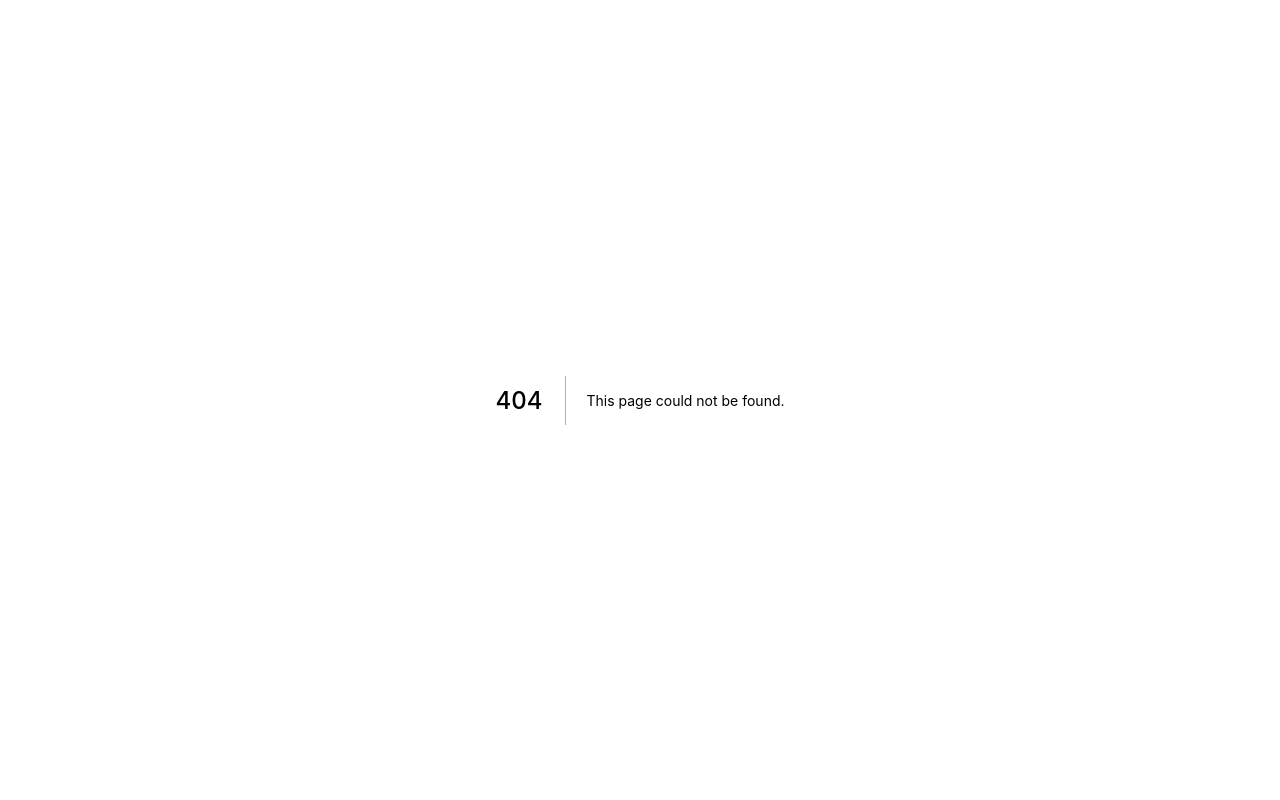
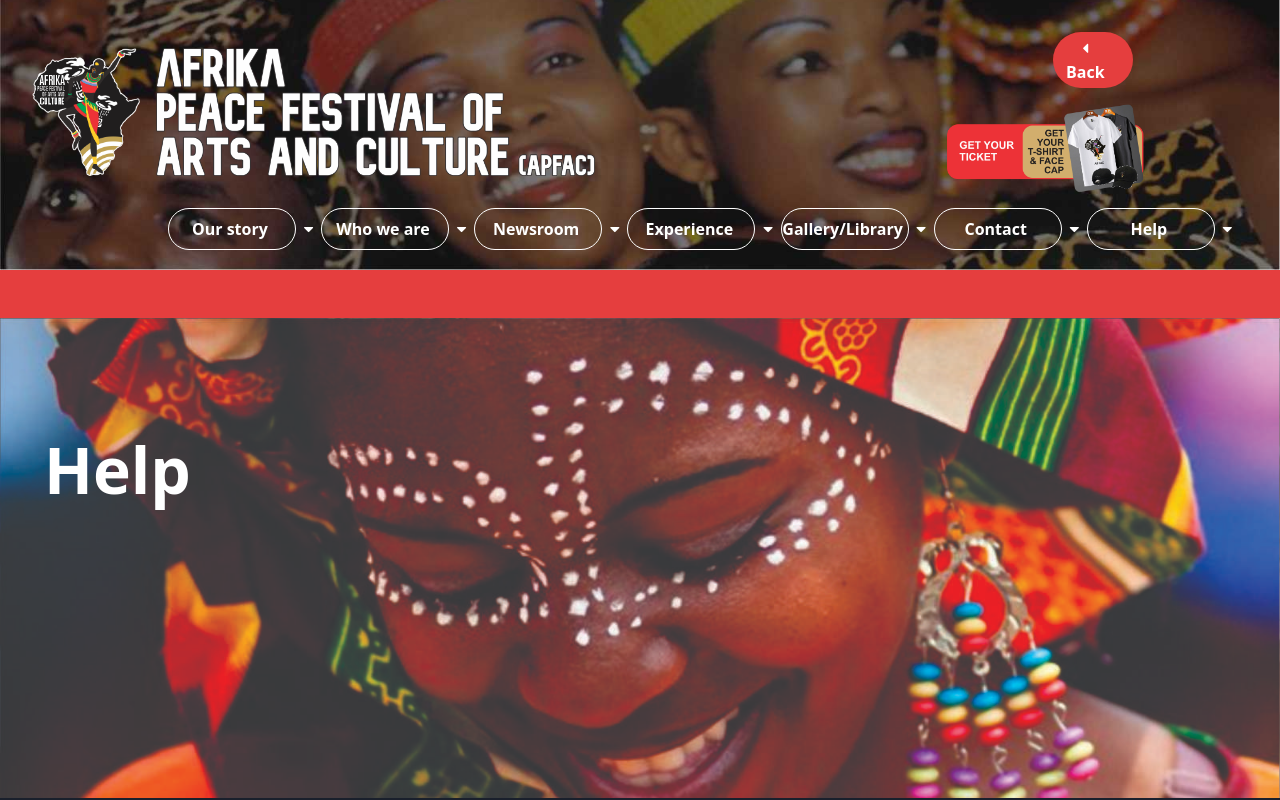
Before and after one commit to AsiwajuDev/apfac, a Next.js app: page /help in a window 1280 px wide. Before the commit this address had no page. Shown: the top 800 px of the page. Built offline with nearby package versions, Linux system fonts and the light colour scheme.

Commit message:
Help page added

```diff
--- a/pages/about.js
+++ b/pages/about.js
@@ -7,7 +7,7 @@ export default function About() {
   fetch("https://test.usapfac.org/wp-json/wp/v2/posts")
     .then((response) => response.json())
     .then((data) => console.log(data))
-    .catch((er) => console.log(err));
+    .catch((err) => console.log(err));
 
   return (
     <Layout imageUrl={{ backgroundImage: "url(/favicon/about-header.jpg)" }}>
@@ -16,7 +16,7 @@ export default function About() {
       </Head>
       <div>
         <div
-          className="bg-cover bg-no-repeat bg-top pt-6 pb-4"
+          className="bg-cover bg-no-repeat bg-top pt-10 pb-12"
           style={{ backgroundImage: "url(/favicon/about.jpg)" }}
         >
           <div className="container px-5 lg:mx-auto">
--- a/pages/contact.js
+++ b/pages/contact.js
@@ -17,7 +17,7 @@ export default function Contact() {
             <div className="flex flex-wrap mr-4 justify-center md:justify-between md:mx-4 lg:mx-0">
               <div className="mb-4">
                 <div className="mx-6 mb-6 pt-24 pb-56">
-                  <p className="text-white font-bold text-xl">apfeac group</p>
+                  <p className="text-white font-bold text-xl">apfac group</p>
                   <p className="text-white text-6xl leading-none sm:text-7xl font-bold pb-4">
                     contact us
                   </p>
--- /dev/null
+++ b/pages/help.js
@@ -0,0 +1,32 @@
+import Head from "next/head";
+import Layout from "../components/layout";
+import { SITE_NAME } from "../lib/constants";
+
+export default function Help() {
+  return (
+    <Layout imageUrl={{ backgroundImage: "url(/favicon/contact-header.jpg)" }}>
+      <Head>
+        <title>{SITE_NAME}</title>
+      </Head>
+      <div>
+        <div
+          className="bg-cover bg-no-repeat bg-top pt-6 pb-4"
+          style={{ backgroundImage: "url(/favicon/contact.jpg)" }}
+        >
+          <div className="container px-5 lg:mx-auto">
+            <div className="flex flex-wrap mr-4 justify-center md:justify-between md:mx-4 lg:mx-0">
+              <div className="mb-4">
+                <div className="mx-6 mb-6 pt-24 pb-56">
+                  {/* <p className="text-white font-bold text-xl">apfac group</p> */}
+                  <p className="text-white text-6xl leading-none sm:text-7xl font-bold pb-4">
+                    Help
+                  </p>
+                </div>
+              </div>
+            </div>
+          </div>
+        </div>
+      </div>
+    </Layout>
+  );
+}
--- a/pages/index.js
+++ b/pages/index.js
@@ -11,7 +11,7 @@ export default function Index() {
       </Head>
       <div>
         <div
-          className="bg-cover bg-no-repeat bg-top pt-10 pb-16"
+          className="bg-cover bg-no-repeat bg-top pt-12 pb-20"
           style={{ backgroundImage: "url(/favicon/home-bg.jpg)" }}
         >
           <div className="container px-5 lg:mx-auto">
--- a/pages/newsroom.js
+++ b/pages/newsroom.js
@@ -50,11 +50,11 @@ export default function Newsroom() {
                 </div>
               </div>
               <div className="md:w-4/5 my-auto">
-                <div className="mx-16">
+                <div className="mx-4">
                   <p className="capitalize text-white font-bold text-2xl">
                     Newsroom
                   </p>
-                  <p className="text-white text-6xl leading-none sm:text-7xl font-bold pb-4">
+                  <p className="text-white text-5xl leading-none sm:text-7xl font-bold pb-4">
                     watch thousands of news and series on all your devices...
                   </p>
                 </div>
```
